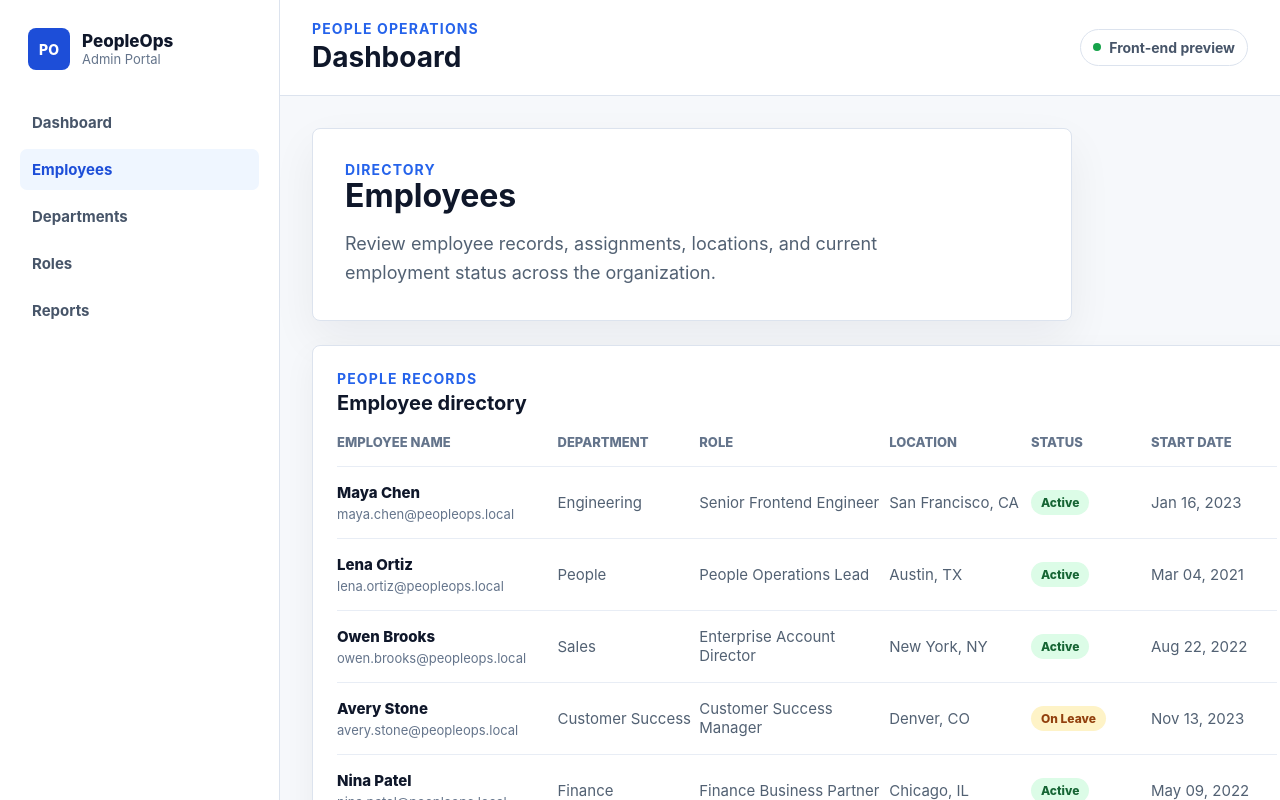
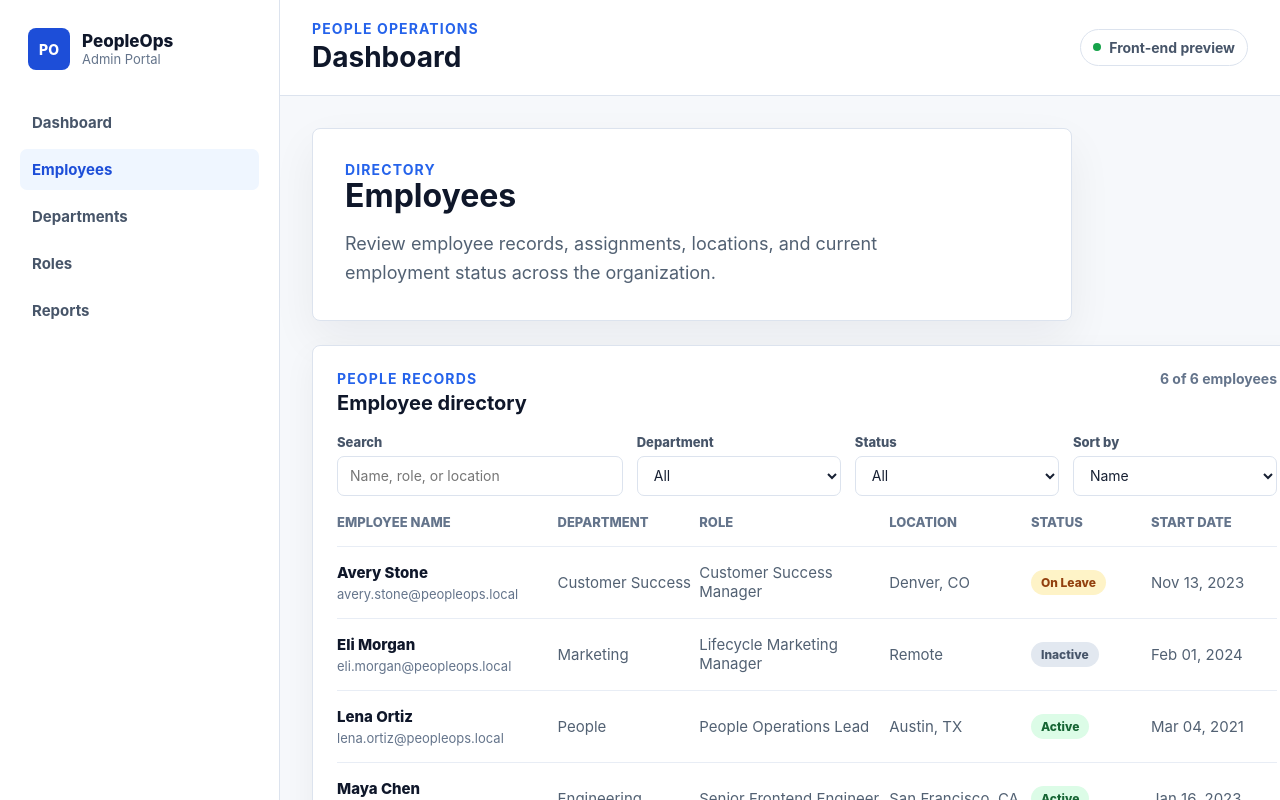
Before and after one commit to milanNbg/peopleops-admin-portal, a React (Vite) app: page /employees in a window 1280 px wide. Shown: the top 800 px of the page. Built offline with nearby package versions, Linux system fonts and the light colour scheme.

Commit message:
Add employee filters with useReducer

```diff
--- a/src/App.css
+++ b/src/App.css
@@ -123,11 +123,6 @@
 }
 
 .dashboard-page {
-  display: grid;
-  gap: 24px;
-}
-
-.employees-page {
   display: grid;
   gap: 24px;
 }
@@ -285,55 +280,6 @@
   text-transform: uppercase;
 }
 
-.employee-table {
-  display: grid;
-  overflow-x: auto;
-}
-
-.employee-row {
-  display: grid;
-  grid-template-columns:
-    minmax(210px, 1.4fr) minmax(140px, 0.9fr) minmax(190px, 1.2fr)
-    minmax(140px, 0.9fr) minmax(120px, 0.7fr) minmax(120px, 0.8fr);
-  min-width: 940px;
-  padding: 16px 0;
-  border-top: 1px solid #e8edf5;
-  color: #526173;
-  font-size: 15px;
-}
-
-.employee-row span {
-  display: flex;
-  min-width: 0;
-  align-items: center;
-}
-
-.employee-row strong {
-  display: block;
-  color: #0f172a;
-  font-weight: 800;
-}
-
-.employee-row small {
-  display: block;
-  margin-top: 4px;
-  color: #64748b;
-  font-size: 13px;
-}
-
-.employee-row span:first-child {
-  display: block;
-}
-
-.employee-row-header {
-  padding-top: 0;
-  border-top: 0;
-  color: #64748b;
-  font-size: 13px;
-  font-weight: 800;
-  text-transform: uppercase;
-}
-
 .status-badge {
   display: inline-flex;
   align-items: center;
--- /dev/null
+++ b/src/features/employees/EmployeesPage.css
@@ -0,0 +1,133 @@
+.employees-page {
+  display: grid;
+  gap: 24px;
+}
+
+.employees-heading {
+  display: flex;
+  align-items: flex-start;
+  justify-content: space-between;
+  gap: 16px;
+}
+
+.result-count {
+  color: #64748b;
+  font-size: 14px;
+  font-weight: 700;
+}
+
+.employee-controls {
+  display: grid;
+  grid-template-columns: minmax(220px, 1.4fr) repeat(3, minmax(150px, 1fr));
+  gap: 14px;
+  margin-bottom: 18px;
+}
+
+.field {
+  display: grid;
+  gap: 6px;
+}
+
+.field span {
+  color: #475569;
+  font-size: 13px;
+  font-weight: 800;
+}
+
+.field input,
+.field select {
+  width: 100%;
+  min-height: 40px;
+  border: 1px solid #dce3ee;
+  border-radius: 7px;
+  padding: 0 12px;
+  color: #172033;
+  background: #ffffff;
+  font: inherit;
+  font-size: 14px;
+}
+
+.field input:focus,
+.field select:focus {
+  border-color: #2563eb;
+  outline: 3px solid #dbeafe;
+}
+
+.employee-table {
+  display: grid;
+  overflow-x: auto;
+}
+
+.employee-row {
+  display: grid;
+  grid-template-columns:
+    minmax(210px, 1.4fr) minmax(140px, 0.9fr) minmax(190px, 1.2fr)
+    minmax(140px, 0.9fr) minmax(120px, 0.7fr) minmax(120px, 0.8fr);
+  min-width: 940px;
+  padding: 16px 0;
+  border-top: 1px solid #e8edf5;
+  color: #526173;
+  font-size: 15px;
+}
+
+.employee-row span {
+  display: flex;
+  min-width: 0;
+  align-items: center;
+}
+
+.employee-row strong {
+  display: block;
+  color: #0f172a;
+  font-weight: 800;
+}
+
+.employee-row small {
+  display: block;
+  margin-top: 4px;
+  color: #64748b;
+  font-size: 13px;
+}
+
+.employee-row span:first-child {
+  display: block;
+}
+
+.employee-row-header {
+  padding-top: 0;
+  border-top: 0;
+  color: #64748b;
+  font-size: 13px;
+  font-weight: 800;
+  text-transform: uppercase;
+}
+
+.empty-state {
+  padding: 32px;
+  border: 1px dashed #cbd5e1;
+  border-radius: 8px;
+  text-align: center;
+  background: #f8fafc;
+}
+
+.empty-state h4 {
+  margin: 0;
+  color: #0f172a;
+  font-size: 18px;
+}
+
+.empty-state p {
+  margin: 8px 0 0;
+  color: #64748b;
+  font-size: 15px;
+}
+
+@media (max-width: 820px) {
+  .employees-heading {
+    flex-direction: column;
+  }
+
+  .employee-controls {
+    grid-template-columns: 1fr;
+  }
+}
--- a/src/features/employees/EmployeesPage.tsx
+++ b/src/features/employees/EmployeesPage.tsx
@@ -1,7 +1,21 @@
-import { StatusBadge } from '../../components/ui/StatusBadge'
 import { employees } from '../../data/employees'
+import { EmployeeEmptyState } from './components/EmployeeEmptyState'
+import { EmployeeFilters } from './components/EmployeeFilters'
+import { EmployeeTable } from './components/EmployeeTable'
+import './EmployeesPage.css'
+import { useEmployeeFilters } from './hooks/useEmployeeFilters'
 
-export const EmployeesPage = () => (
+export const EmployeesPage = () => {
+  const {
+    departments,
+    dispatch,
+    filteredEmployees,
+    filters,
+    statuses,
+    totalEmployees,
+  } = useEmployeeFilters(employees)
+
+  return (
     <div className="employees-page">
       <section className="welcome-panel" aria-labelledby="employees-title">
         <p className="eyebrow">Directory</p>
@@ -13,37 +27,29 @@ export const EmployeesPage = () => (
       </section>
 
       <section className="dashboard-card" aria-labelledby="employee-table-title">
-      <div className="section-heading">
+        <div className="section-heading employees-heading">
+          <div>
             <p className="eyebrow">People records</p>
             <h3 id="employee-table-title">Employee directory</h3>
           </div>
-
-      <div className="employee-table" role="table" aria-label="Employee directory">
-        <div className="employee-row employee-row-header" role="row">
-          <span role="columnheader">Employee name</span>
-          <span role="columnheader">Department</span>
-          <span role="columnheader">Role</span>
-          <span role="columnheader">Location</span>
-          <span role="columnheader">Status</span>
-          <span role="columnheader">Start date</span>
+          <span className="result-count">
+            {filteredEmployees.length} of {totalEmployees} employees
+          </span>
         </div>
 
-        {employees.map((employee) => (
-          <div className="employee-row" role="row" key={employee.id}>
-            <span role="cell">
-              <strong>{employee.name}</strong>
-              <small>{employee.email}</small>
-            </span>
-            <span role="cell">{employee.department}</span>
-            <span role="cell">{employee.role}</span>
-            <span role="cell">{employee.location}</span>
-            <span role="cell">
-              <StatusBadge status={employee.status} />
-            </span>
-            <span role="cell">{employee.startDate}</span>
-          </div>
-        ))}
-      </div>
+        <EmployeeFilters
+          departments={departments}
+          dispatch={dispatch}
+          filters={filters}
+          statuses={statuses}
+        />
+
+        {filteredEmployees.length > 0 ? (
+          <EmployeeTable employees={filteredEmployees} />
+        ) : (
+          <EmployeeEmptyState />
+        )}
       </section>
     </div>
   )
+}
--- /dev/null
+++ b/src/features/employees/components/EmployeeEmptyState.tsx
@@ -0,0 +1,6 @@
+export const EmployeeEmptyState = () => (
+  <div className="empty-state">
+    <h4>No employees found</h4>
+    <p>Adjust the search term, department, or status filter.</p>
+  </div>
+)
--- /dev/null
+++ b/src/features/employees/components/EmployeeFilters.tsx
@@ -0,0 +1,83 @@
+import type { Dispatch } from 'react'
+import type {
+  EmployeeFiltersAction,
+  EmployeeFiltersState,
+  SortOption,
+} from '../hooks/useEmployeeFilters'
+import type { EmployeeStatus } from '../../../types/employee'
+
+type EmployeeFiltersProps = {
+  departments: string[]
+  dispatch: Dispatch<EmployeeFiltersAction>
+  filters: EmployeeFiltersState
+  statuses: Array<EmployeeStatus | 'All'>
+}
+
+export const EmployeeFilters = ({
+  departments,
+  dispatch,
+  filters,
+  statuses,
+}: EmployeeFiltersProps) => (
+  <div className="employee-controls" aria-label="Employee filters">
+    <label className="field">
+      <span>Search</span>
+      <input
+        onChange={(event) =>
+          dispatch({ type: 'setSearch', value: event.target.value })
+        }
+        placeholder="Name, role, or location"
+        type="search"
+        value={filters.search}
+      />
+    </label>
+
+    <label className="field">
+      <span>Department</span>
+      <select
+        onChange={(event) =>
+          dispatch({ type: 'setDepartment', value: event.target.value })
+        }
+        value={filters.department}
+      >
+        {departments.map((department) => (
+          <option key={department} value={department}>
+            {department}
+          </option>
+        ))}
+      </select>
+    </label>
+
+    <label className="field">
+      <span>Status</span>
+      <select
+        onChange={(event) =>
+          dispatch({ type: 'setStatus', value: event.target.value })
+        }
+        value={filters.status}
+      >
+        {statuses.map((status) => (
+          <option key={status} value={status}>
+            {status}
+          </option>
+        ))}
+      </select>
+    </label>
+
+    <label className="field">
+      <span>Sort by</span>
+      <select
+        onChange={(event) =>
+          dispatch({
+            type: 'setSortBy',
+            value: event.target.value as SortOption,
+          })
+        }
+        value={filters.sortBy}
+      >
+        <option value="name">Name</option>
+        <option value="startDate">Start date</option>
+      </select>
+    </label>
+  </div>
+)
--- /dev/null
+++ b/src/features/employees/components/EmployeeTable.tsx
@@ -0,0 +1,35 @@
+import { StatusBadge } from '../../../components/ui/StatusBadge'
+import type { Employee } from '../../../types/employee'
+
+type EmployeeTableProps = {
+  employees: Employee[]
+}
+
+export const EmployeeTable = ({ employees }: EmployeeTableProps) => (
+  <div className="employee-table" role="table" aria-label="Employee directory">
+    <div className="employee-row employee-row-header" role="row">
+      <span role="columnheader">Employee name</span>
+      <span role="columnheader">Department</span>
+      <span role="columnheader">Role</span>
+      <span role="columnheader">Location</span>
+      <span role="columnheader">Status</span>
+      <span role="columnheader">Start date</span>
+    </div>
+
+    {employees.map((employee) => (
+      <div className="employee-row" role="row" key={employee.id}>
+        <span role="cell">
+          <strong>{employee.name}</strong>
+          <small>{employee.email}</small>
+        </span>
+        <span role="cell">{employee.department}</span>
+        <span role="cell">{employee.role}</span>
+        <span role="cell">{employee.location}</span>
+        <span role="cell">
+          <StatusBadge status={employee.status} />
+        </span>
+        <span role="cell">{employee.startDate}</span>
+      </div>
+    ))}
+  </div>
+)
--- /dev/null
+++ b/src/features/employees/hooks/useEmployeeFilters.ts
@@ -0,0 +1,100 @@
+import { useMemo, useReducer } from 'react'
+import type { Employee, EmployeeStatus } from '../../../types/employee'
+
+export type SortOption = 'name' | 'startDate'
+
+export type EmployeeFiltersState = {
+  department: string
+  search: string
+  sortBy: SortOption
+  status: string
+}
+
+export type EmployeeFiltersAction =
+  | { type: 'setDepartment'; value: string }
+  | { type: 'setSearch'; value: string }
+  | { type: 'setSortBy'; value: SortOption }
+  | { type: 'setStatus'; value: string }
+
+const initialFilters: EmployeeFiltersState = {
+  department: 'All',
+  search: '',
+  sortBy: 'name',
+  status: 'All',
+}
+
+const employeeFiltersReducer = (
+  state: EmployeeFiltersState,
+  action: EmployeeFiltersAction,
+): EmployeeFiltersState => {
+  switch (action.type) {
+    case 'setDepartment':
+      return { ...state, department: action.value }
+    case 'setSearch':
+      return { ...state, search: action.value }
+    case 'setSortBy':
+      return { ...state, sortBy: action.value }
+    case 'setStatus':
+      return { ...state, status: action.value }
+  }
+}
+
+const statuses: Array<EmployeeStatus | 'All'> = [
+  'All',
+  'Active',
+  'Inactive',
+  'On Leave',
+]
+
+const sortEmployees = (employeeList: Employee[], sortBy: SortOption) =>
+  [...employeeList].sort((firstEmployee, secondEmployee) => {
+    if (sortBy === 'startDate') {
+      return (
+        Date.parse(secondEmployee.startDate) - Date.parse(firstEmployee.startDate)
+      )
+    }
+
+    return firstEmployee.name.localeCompare(secondEmployee.name)
+  })
+
+export const useEmployeeFilters = (employeeList: Employee[]) => {
+  const [filters, dispatch] = useReducer(employeeFiltersReducer, initialFilters)
+
+  const departments = useMemo(
+    () => [
+      'All',
+      ...new Set(employeeList.map((employee) => employee.department)),
+    ],
+    [employeeList],
+  )
+
+  const filteredEmployees = useMemo(() => {
+    const searchTerm = filters.search.trim().toLowerCase()
+
+    const matchesFilters = employeeList.filter((employee) => {
+      const matchesSearch =
+        searchTerm.length === 0 ||
+        employee.name.toLowerCase().includes(searchTerm) ||
+        employee.role.toLowerCase().includes(searchTerm) ||
+        employee.location.toLowerCase().includes(searchTerm)
+
+      const matchesDepartment =
+        filters.department === 'All' || employee.department === filters.department
+      const matchesStatus =
+        filters.status === 'All' || employee.status === filters.status
+
+      return matchesSearch && matchesDepartment && matchesStatus
+    })
+
+    return sortEmployees(matchesFilters, filters.sortBy)
+  }, [employeeList, filters])
+
+  return {
+    departments,
+    dispatch,
+    filteredEmployees,
+    filters,
+    statuses,
+    totalEmployees: employeeList.length,
+  }
+}
```
Lines whose indentation alone changed are shown as unchanged.
